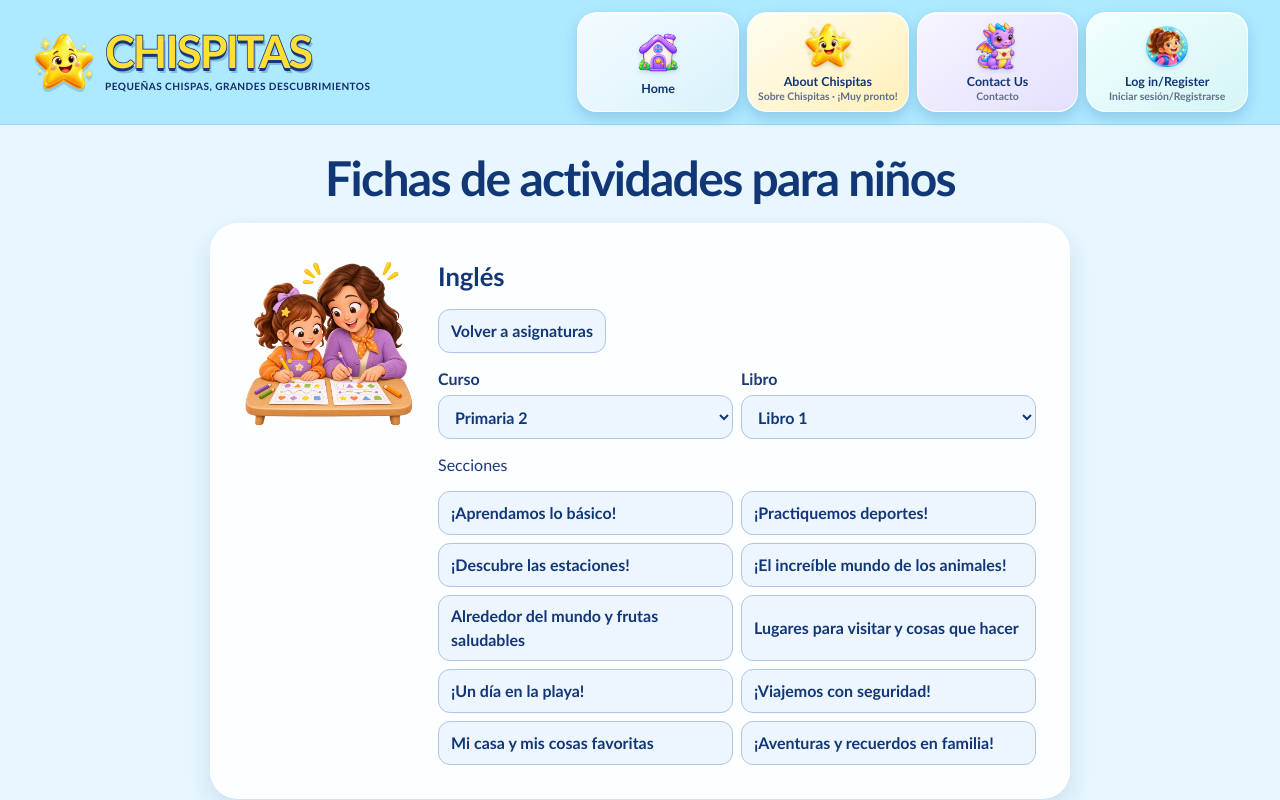
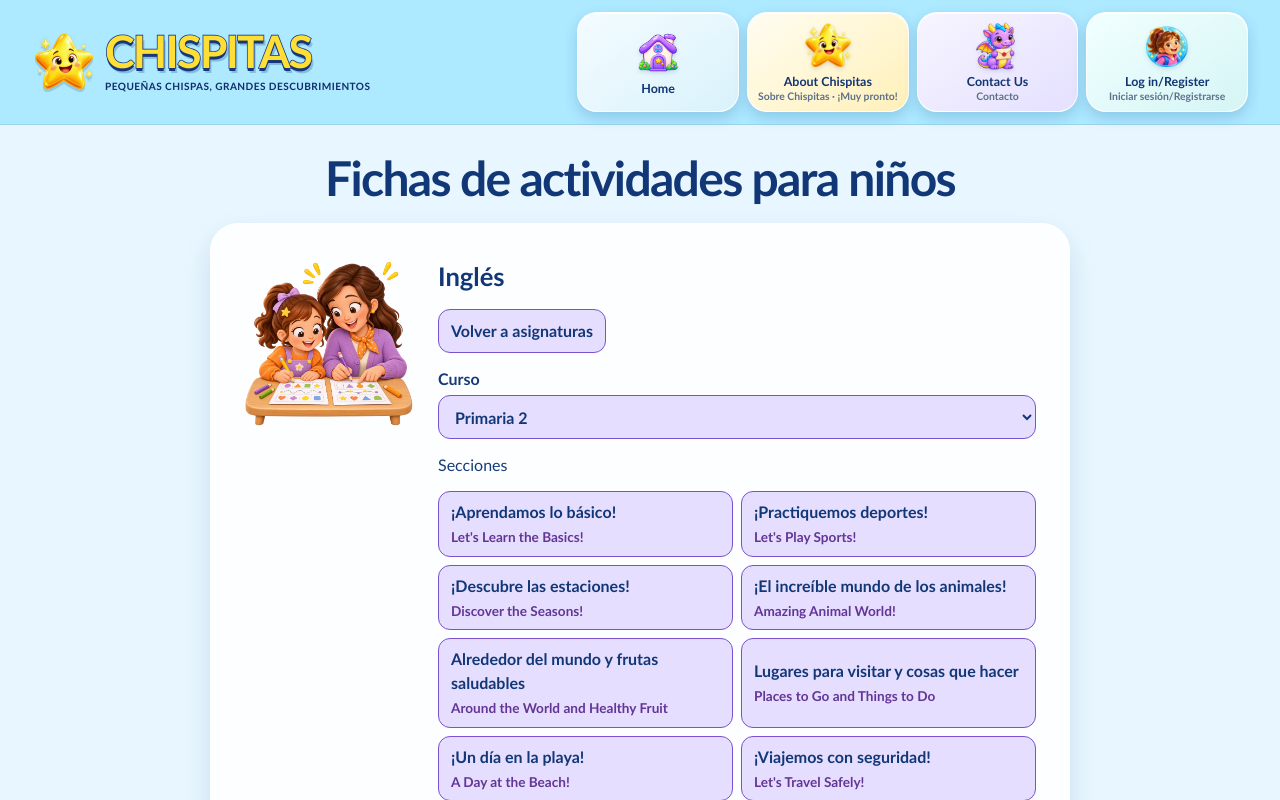
Before and after one commit to AE22589/educational-gaming-platform, a Next.js app: page /worksheets in a window 1280 px wide. Both pictures are taken after a click on the button "Inglés". Shown: the top 800 px of the page. Built offline with nearby package versions, Linux system fonts and the light colour scheme.

Commit message:
Match worksheet navigation to homepage subject colors

```diff
--- a/src/app/globals.css
+++ b/src/app/globals.css
@@ -325,9 +325,16 @@ body:has(.chispitas-home) .chispitas-footer {
 .home-tile-description { min-height: 2.7em; margin-block: 4px 7px; color: #1f3151; font-size: clamp(.88rem, 1vw, 1rem); line-height: 1.35; }
 .home-tile-button { display: inline-flex; min-height: 42px; min-width: 75%; align-items: center; justify-content: center; gap: 8px; margin-top: auto; padding: 7px 14px; border-radius: 999px; background: #34b94c; box-shadow: 0 3px 0 rgba(19,96,43,.34); color: white; font-size: .95rem; font-weight: 900; }
 .home-tile-button svg, .home-text-link svg { width: 20px; height: 20px; fill: none; stroke: currentColor; stroke-linecap: round; stroke-linejoin: round; stroke-width: 3px; }
-.tone-lime { background: #bdf06d; }
-.tone-lilac { background: #b8a0ff; }
-.tone-lilac .home-tile-button { background: #7952d0; }
+:root {
+  --science-world-color: #bdf06d;
+  --science-world-action: #34b94c;
+  --english-world-color: #b8a0ff;
+  --english-world-action: #7952d0;
+}
+.tone-lime { background: var(--science-world-color); }
+.tone-lime .home-tile-button { background: var(--science-world-action); }
+.tone-lilac { background: var(--english-world-color); }
+.tone-lilac .home-tile-button { background: var(--english-world-action); }
 .tone-orange { background: #ffc156; }
 .tone-orange .home-tile-button { background: #f27b10; }
 .tone-cyan { background: #50dfe9; }
--- a/src/app/worksheets/WorksheetBrowser.tsx
+++ b/src/app/worksheets/WorksheetBrowser.tsx
@@ -6,9 +6,20 @@ import { useSelectedGrade } from "@/features/homepage/grade-selection";
 import styles from "./worksheets.module.css";
 
 type Book = { id: string; world: string; grade: number; title: string };
-type Section = Pick<CurriculumUnit, "id" | "bookId" | "title" | "language"> & {
+type Section = Pick<CurriculumUnit, "id" | "bookId" | "title" | "language" | "spanishTitle"> & {
   subsections: { id: string; title: string; language: string }[];
 };
+
+function SectionTitle({ title, language, spanishTitle }: Pick<Section, "title" | "language" | "spanishTitle">) {
+  if (!spanishTitle || spanishTitle === title) return <span lang={language}>{title}</span>;
+
+  return (
+    <span>
+      <span lang="es">{spanishTitle}</span>{" "}
+      <span className={styles.englishTitle} lang={language}>{title}</span>
+    </span>
+  );
+}
 
 const subjects = [
   { id: "englishworld", label: "Inglés" },
@@ -49,14 +60,15 @@ export function WorksheetBrowser({ books, sections, worksheets }: {
   }
 
   return (
-    <div className={styles.browser}>
-      <h2 ref={heading} tabIndex={-1} lang={section?.language}>
-        {section?.title ?? subjects.find(({ id }) => id === world)?.label ?? "Elige una asignatura"}
+    <div className={styles.browser} data-world={world ?? undefined}>
+      <h2 ref={heading} tabIndex={-1}>
+        {section ? <SectionTitle {...section} /> : subjects.find(({ id }) => id === world)?.label ?? "Elige una asignatura"}
       </h2>
       {!world ? (
         <div className={styles.choices}>
           {subjects.map(({ id, label }) => (
-            <button key={id} type="button" onClick={() => selectSubject(id)}>{label}</button>
+            <button key={id} type="button" className={styles.subjectButton} data-world={id}
+              onClick={() => selectSubject(id)}>{label}</button>
           ))}
         </div>
       ) : (
@@ -78,7 +90,7 @@ export function WorksheetBrowser({ books, sections, worksheets }: {
                 {grades.map((level) => <option key={level} value={level}>Primaria {level}</option>)}
               </select>
             </label>}
-            {book && <label>Libro
+            {book && gradeBooks.length > 1 && <label>Libro
               <select value={book.id} onChange={(event) => {
                 setBook(event.target.value);
                 selectSection("");
@@ -100,11 +112,11 @@ export function WorksheetBrowser({ books, sections, worksheets }: {
               <>
                 <h3>Secciones</h3>
                 <ul className={styles.sections}>
-                  {bookSections.map(({ id, language, title }) => (
-                    <li key={id}><button type="button" lang={language} onClick={() => {
-                      selectSection(id);
+                  {bookSections.map((entry) => (
+                    <li key={entry.id}><button type="button" onClick={() => {
+                      selectSection(entry.id);
                       heading.current?.focus();
-                    }}>{title}</button></li>
+                    }}><SectionTitle {...entry} /></button></li>
                   ))}
                 </ul>
               </>
--- a/src/app/worksheets/page.tsx
+++ b/src/app/worksheets/page.tsx
@@ -18,8 +18,8 @@ export default function WorksheetsPage() {
         <div className="coming-soon-copy">
           <WorksheetBrowser
             books={books}
-            sections={units.map(({ id, bookId, title, language, spanishTitle, subsections }) => ({
-              id, bookId, title: spanishTitle || title, language: spanishTitle ? "es" : language,
+            sections={units.map(({ id, bookId, title, language, spanishTitle = "", subsections }) => ({
+              id, bookId, title, language, spanishTitle,
               subsections: subsections.map((topic) => ({
                 id: topic.stableId ?? topic.id,
                 title: topic.spanishTitle || topic.title,
--- a/src/app/worksheets/worksheets.module.css
+++ b/src/app/worksheets/worksheets.module.css
@@ -5,6 +5,18 @@
 .browser {
   display: grid;
   gap: 14px;
+}
+
+.page [data-world="scienceworld"] {
+  --worksheet-world-color: var(--science-world-color);
+  --worksheet-world-border: var(--science-world-action);
+  --worksheet-translation: #27624e;
+}
+
+.page [data-world="englishworld"] {
+  --worksheet-world-color: var(--english-world-color);
+  --worksheet-world-border: var(--english-world-action);
+  --worksheet-translation: #633696;
 }
 
 .browser h2, .browser h3, .browser h4, .browser p {
@@ -35,9 +47,9 @@
   align-items: center;
   min-height: 44px;
   padding: 8px 12px;
-  border: 1px solid #adc5e7;
+  border: 1px solid var(--worksheet-world-border, #adc5e7);
   border-radius: 12px;
-  background: #edf5ff;
+  background: color-mix(in srgb, var(--worksheet-world-color, #cbe4ff) 35%, white);
   color: #123777;
   font-weight: 750;
 }
@@ -48,7 +60,15 @@
 }
 
 .browser button:hover, .browser a:hover {
-  background: #dbeaff;
+  background: color-mix(in srgb, var(--worksheet-world-color, #cbe4ff) 65%, white);
+}
+
+.browser .subjectButton {
+  background: var(--worksheet-world-color);
+}
+
+.browser .subjectButton:hover {
+  background: color-mix(in srgb, var(--worksheet-world-color) 90%, var(--worksheet-world-border));
 }
 
 .browser a {
@@ -79,10 +99,17 @@
   overflow-wrap: anywhere;
 }
 
+.englishTitle {
+  display: block;
+  margin-top: 3px;
+  color: var(--worksheet-translation, #27624e);
+  font-size: .85em;
+}
+
 .files li {
   display: grid;
   gap: 8px;
   padding: 12px;
-  border: 1px solid #adc5e7;
+  border: 1px solid var(--worksheet-world-border, #adc5e7);
   border-radius: 16px;
 }
```
Also changed, not shown: 2 other files (tests, documents, lock files or other folders).
